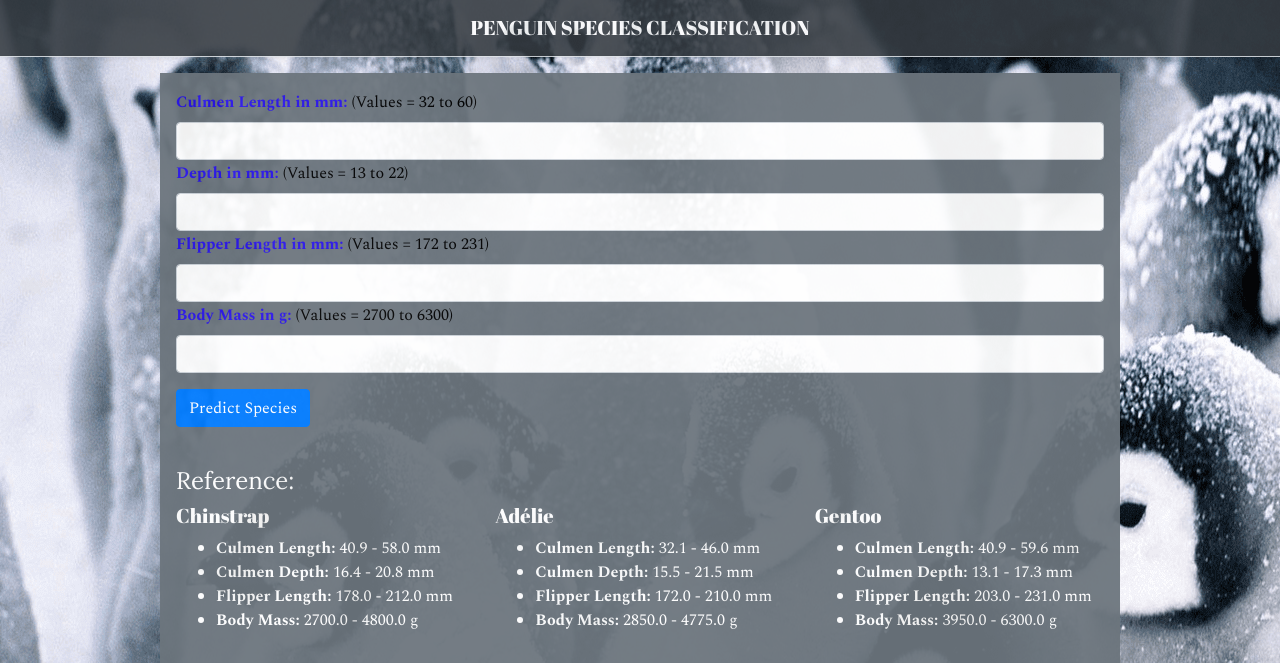
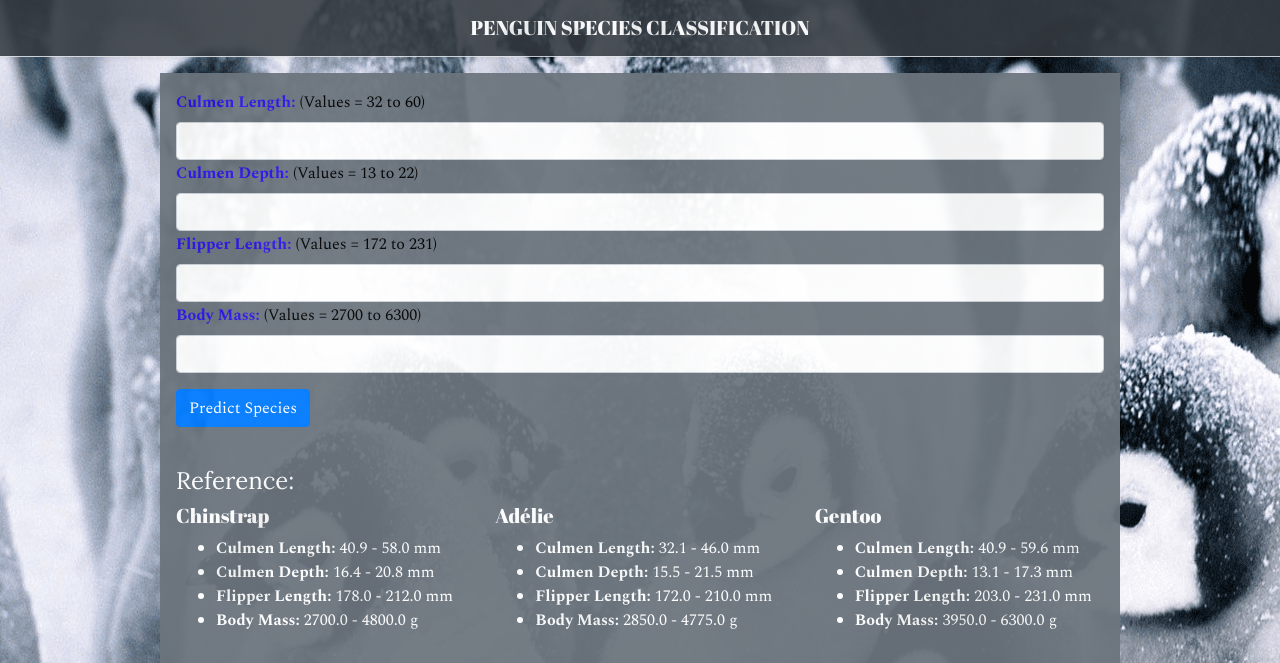
Before and after one commit to Jbsmplms/ccproject, a Flask app: page / in a window 1280 px wide. Shown: the top 663 px of the page. Run offline with Flask 3, Linux system fonts and the light colour scheme; parts of the project's set-up code (start-up, migrations or seed data) failed here and were passed over; some libraries are stand-ins or nearby versions.

Commit message:
HTML edit

```diff
--- a/templates/index.html
+++ b/templates/index.html
@@ -76,13 +76,13 @@
       </div>
       {% endif %}
       <form class="form-group" action="/" method="POST">
-        <label for="culmenlength"><span class="feature"><strong>Culmen Length in mm:</strong></span> <span class="title">(Values = 32 to 60)</span></label>
+        <label for="culmenlength"><span class="feature"><strong>Culmen Length:</strong></span> <span class="title">(Values = 32 to 60)</span></label>
         <input class="form-control" type="number" name="culmenlength">
-        <label for="culmendepth"><span class="feature"><strong>Depth in mm:</strong></span> <span class="title">(Values = 13 to 22)</span></label>
+        <label for="culmendepth"><span class="feature"><strong>Culmen Depth:</strong></span> <span class="title">(Values = 13 to 22)</span></label>
         <input class="form-control" type="number" name="culmendepth">
-        <label for="flipperlength"><span class="feature"><strong>Flipper Length in mm:</strong></span> <span class="title">(Values = 172 to 231)</span></label>
+        <label for="flipperlength"><span class="feature"><strong>Flipper Length:</strong></span> <span class="title">(Values = 172 to 231)</span></label>
         <input class="form-control" type="number" name="flipperlength">
-        <label for="bodymass"><span class="feature"><strong>Body Mass in g:</strong></span> <span class="title">(Values = 2700 to 6300)</span></label>
+        <label for="bodymass"><span class="feature"><strong>Body Mass:</strong></span> <span class="title">(Values = 2700 to 6300)</span></label>
         <input class="form-control" type="number" name="bodymass">
         <button class="btn btn-primary mt-3" type="submit">Predict Species</button>
       </form>
```
